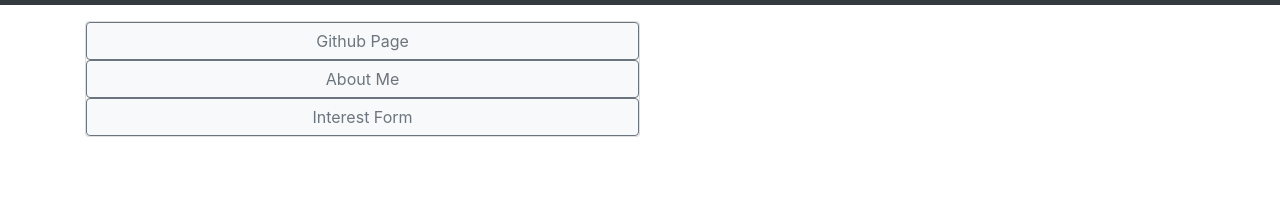
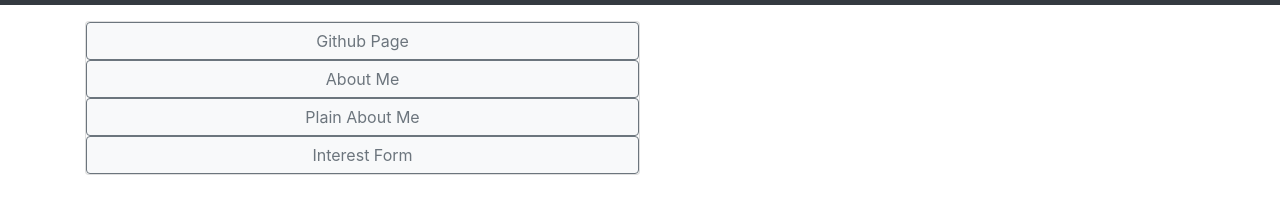
Before and after one commit to jacobian-bacon/3308Homework1, a plain HTML site: page index.html in a window 1280 px wide. Shown: the part 51-264 px from the top of the page. Drawn offline with nearby package versions, Linux system fonts and the light colour scheme.

Commit message:
refactored

```diff
--- a/index.html
+++ b/index.html
@@ -44,6 +44,7 @@
                     <a href="https://github.com/jacobian-bacon" class="btn btn-outline-secondary btn-light">Github
                         Page</a>
                     <a href="mypage_bootstrap.html" class="btn btn-outline-secondary btn-light">About Me</a>
+                    <a href="mypage.html" class="btn btn-outline-secondary btn-light">Plain About Me</a>
                     <a href="form.html" class="btn btn-outline-secondary btn-light">Interest Form</a>
                 </div>
             </div>
```
